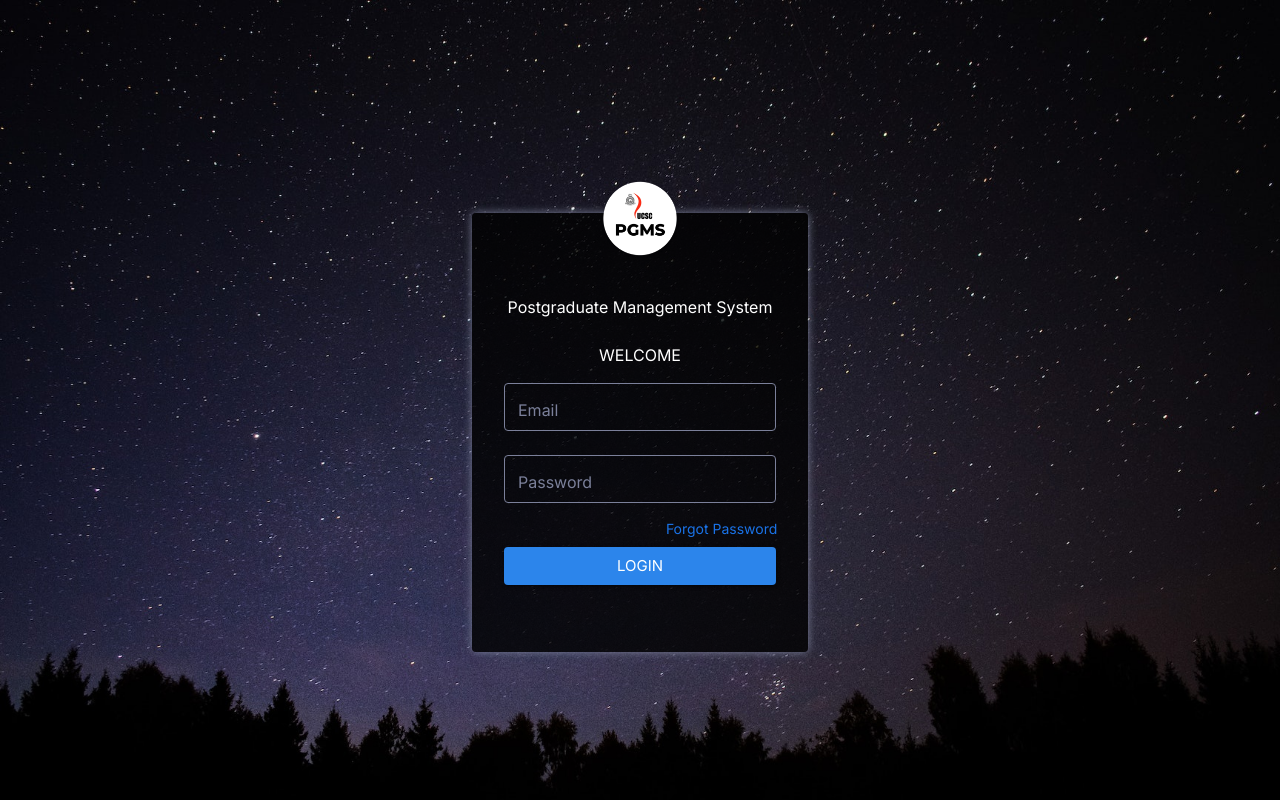
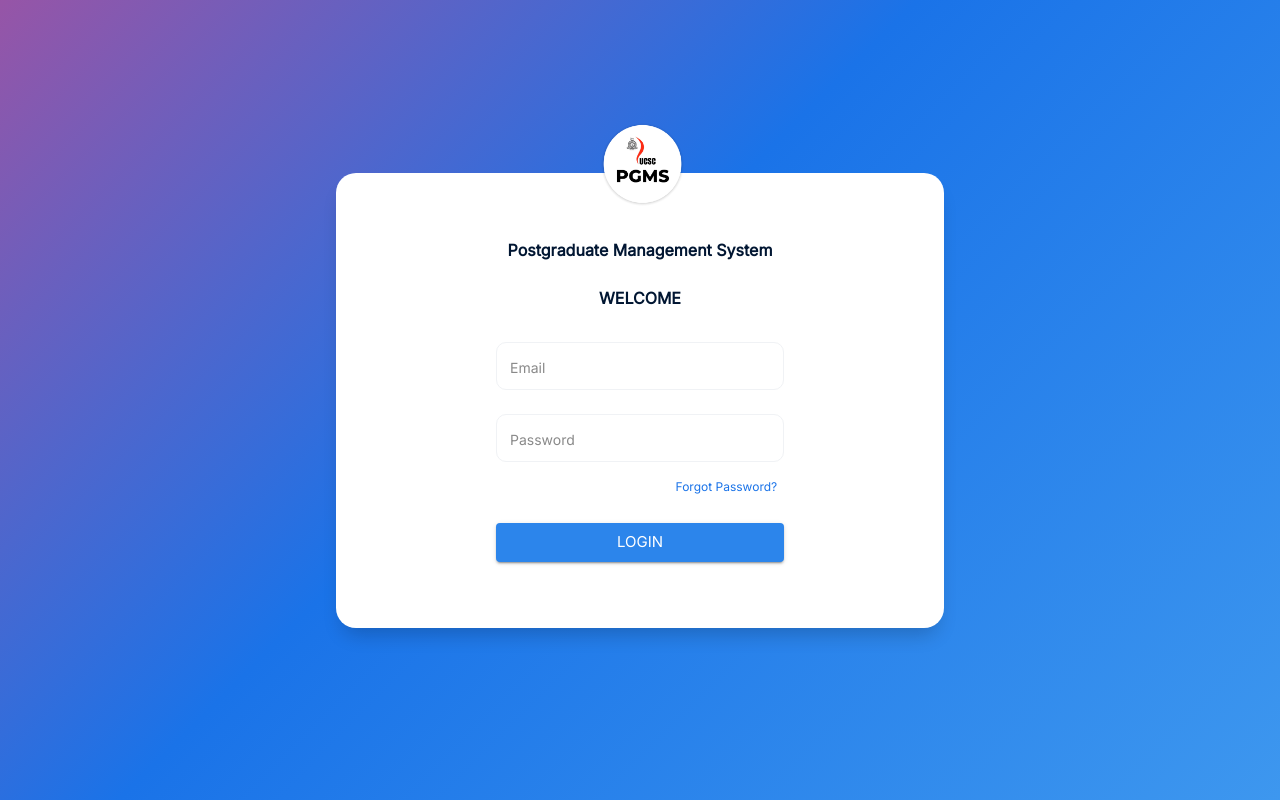
Before and after one commit to Uchiha-16/pgms, a React (Create React App) app in the folder client/: page / in a window 1280 px wide. Built offline with nearby package versions, Linux system fonts and the light colour scheme.

Commit message:
Update login.jsx

```diff
--- a/client/src/layouts/login.jsx
+++ b/client/src/layouts/login.jsx
@@ -1,8 +1,13 @@
 import React from 'react';
 import { Box, Container, Paper, Typography, TextField, Button } from '@mui/material';
+import styled from "styled-components";
+import { keyframes } from "styled-components";
 import { createTheme, ThemeProvider } from '@mui/material/styles';
 import backgroundImg from '../assets/images/login_background.jpg'; // Replace with the path to your background image
 import logoImg from '../assets/images/logo.png'; // Replace with the path to your logo image
+import { color } from '@mui/system';
+import FooterComponent from '../components/FooterComponent';
+import { FontAwesomeIcon } from '@fortawesome/react-fontawesome';
 
 const theme = createTheme({
   typography: {
@@ -10,40 +15,76 @@ const theme = createTheme({
   },
 });
 
+const gradient = keyframes`
+  0% {
+    background-position: 0 50%;
+  }
+  50% {
+    background-position: 100% 50%;
+  }
+  100% {
+    background-position: 0 50%;
+  }
+`;
+
+const AnimatedGradientBackground = styled.div`
+  animation: ${gradient} 15s ease-in-out infinite;
+  background: linear-gradient(-45deg, #49A3F1, #1A73E8, #EC407A, #5B86E5);
+  background-size: 300%;
+  height: 100vh; /* Adjust the height as needed */
+  width: 100%; /* Full width */
+`;
+
+const Boxbg = styled.div`
+  /* Your other Box styles */
+`;
+
+
 const LoginPage = () => {
   return (
     <ThemeProvider theme={theme}>
-      <Box
+      <AnimatedGradientBackground><Boxbg
         sx={{
-          backgroundImage: `url(${backgroundImg})`,
-          backgroundSize: 'cover',
-          backgroundPosition: 'center',
-          minHeight: '100vh',
           display: 'flex',
           justifyContent: 'center',
           alignItems: 'center',
+          top: '11rem',
+          position: 'relative',
         }}
       >
-        <Container maxWidth="xs" sx={{ height: '375px', width: '30%' }}>
+        <Container sx={{
+          height: '100vh',
+          display: 'flex',
+          justifyContent: 'center',
+          alignItems: 'center',
+          }}>
           <Paper
             sx={{
-              padding: 4,
               textAlign: 'center',
-              backgroundColor: `rgba(0, 0, 0, ${0.8})`, // Set the background color with transparency
-              boxShadow: '0px 0px 8px #7B809A', // Silver outline
-              height: '100%',
+              backgroundColor: 'white', // Set the background color with transparency
+              boxShadow: '0px 13px 20px -7px rgba(0, 0, 0, 0.2);',
+              height: '375px',
+              width: '18rem',
+              paddingLeft: '10rem',
+              paddingRight: '10rem',
+              paddingBottom: '3rem',
+              paddingTop: '2rem',
               display: 'flex',
               flexDirection: 'column',
               justifyContent: 'center',
+              borderRadius: '20px', // Rounded corners
             }}
           >
-            <Box sx={{ position: 'relative', marginBottom: 2 }}>
+            <Box sx={{
+              position: 'relative',
+              marginBottom: 2,
+              }}>
               <img
                 src={logoImg}
                 alt="Logo"
                 style={{
-                  width: '80px', // Adjust the size of the logo as needed
-                  height: '80px', // Adjust the size of the logo as needed
+                  width: '85px', // Adjust the size of the logo as needed
+                  height: '85px', // Adjust the size of the logo as needed
                   borderRadius: '50%',
                   position: 'absolute',
                   top: '-100px', // Move the logo higher up by increasing the negative value
@@ -51,10 +92,12 @@ const LoginPage = () => {
                 }}
               />
             </Box>
-            <Typography color={'white'}>
-              <div>Postgraduate Management System</div>
-              <br />
-
+            <Typography color={'#011632'} sx={{
+              fontWeight: '600',
+              marginBottom: '1rem',
+            }}>
+              Postgraduate Management System
+              <br /><br />
               WELCOME
             </Typography>
             <TextField
@@ -64,15 +107,24 @@ const LoginPage = () => {
               variant="outlined"
               sx={{
                 '& .MuiOutlinedInput-notchedOutline': {
-                  borderColor: '#7B809A', // Silver outline for text field
+                  borderColor: '#F0F2F5', // Silver outline for text field
+                  transition: 'border-color 0.2s ease-in-out', // Add a transition on hover
+                  borderRadius: '10px', // Rounded corners
+                },
+                ":hover": {
+                  '& .MuiOutlinedInput-notchedOutline': {
+                    borderColor: '#1A73E8',
+                  },
                 },
                 '& input': {
                   height: '15px', // Adjust the height as needed
                   width: '100%',
-                  color: '#7B809A', // Adjust the width as needed
+                  color: '#011632', // Adjust the width as needed
+                  fontSize: '14px',
                 },
                 '& .MuiInputLabel-root': {
-                  color: '#7B809A', // Set the color of the label
+                  color: '#898989', // Set the color of the label
+                  fontSize: '14px',
                 },
                 fontFamily: 'Inter, sans-serif', // Set the font family to "Inter"
               }}
@@ -84,15 +136,24 @@ const LoginPage = () => {
               variant="outlined"
               sx={{
                 '& .MuiOutlinedInput-notchedOutline': {
-                  borderColor: '#7B809A', // Silver outline for text field
+                  borderColor: '#F0F2F5', // Silver outline for text field
+                  transition: 'border-color 0.2s ease-in-out', // Add a transition on hover
+                  borderRadius: '10px', // Rounded corners
+                },
+                ":hover": {
+                  '& .MuiOutlinedInput-notchedOutline': {
+                    borderColor: '#1A73E8', // Silver outline for text field
+                  },
                 },
                 '& input': {
                   height: '15px', // Adjust the height as needed
                   width: '100%',
-                  color: '#7B809A', // Adjust the width as needed
+                  color: '#011632', // Adjust the width as needed
+                  fontSize: '14px',
                 },
                 '& .MuiInputLabel-root': {
-                  color: '#7B809A', // Set the color of the label
+                  color: '#898989', // Set the color of the label
+                  fontSize: '14px',
                 },
                 fontFamily: 'Inter, sans-serif', // Set the font family to "Inter"
               }}
@@ -107,16 +168,25 @@ const LoginPage = () => {
                 textTransform: 'none', // Disable capitalization of the button text
                 color: '#1A73E8', // Fill color for the button text
                 fontFamily: 'Inter, sans-serif', // Set the font family to "Inter"
+                '& .MuiTouchRipple-root': {
+                  display: 'none', // Disable the ripple effect
+                },
+                "&:hover": {
+                  //you want this to be the same as the backgroundColor above
+                  backgroundColor: "transparent",
+                  color: '#E53935'
+                },
+                fontSize: '12px',
               }}
             >
-              Forgot Password
-            </Button>
+              Forgot Password?
+            </Button><br />
             <Button variant="contained" color="primary" fullWidth sx={{ backgroundColor: '#2C85EB', fontFamily: 'Inter, sans-serif', fontSize: '15px', fontWeight: 'regular' }}>
               login
             </Button>
           </Paper>
         </Container>
-      </Box>
+      </Boxbg></AnimatedGradientBackground>
     </ThemeProvider>
   );
 };
```
